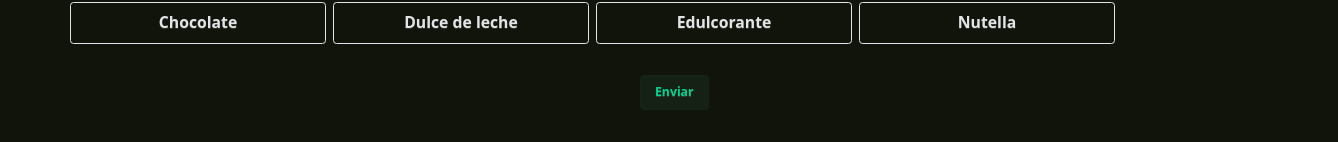
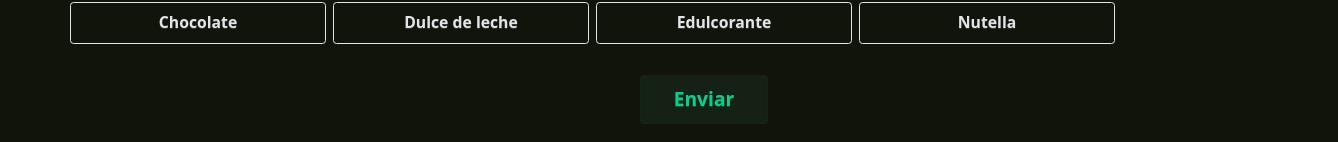
Before and after one commit to Guada-pdls/food-planner, a Next.js app: page /preferences in a window 1280 px wide. Shown: the part 1022-1164 px from the top of the page, 1338 px wide, since content can reach past the window. Built offline with nearby package versions, Linux system fonts and the light colour scheme.

Commit message:
separe preferencias con sus componentes

```diff
--- /dev/null
+++ b/src/Components/Preferences/Preferences.jsx
@@ -0,0 +1,27 @@
+// components/CategoryBlock.jsx
+import React from "react";
+
+const Preferences = ({ category, items, selectedItems, toggleItem }) => {
+  return (
+    <div className="mb-6 w-full">
+      <h2 className="text-[4vw] xl:text-[2.5vw] mb-2 font-semibold">{category}</h2>
+      <div className="flex flex-wrap gap-2 [&>*]:w-auto md:[&>*]:w-[20vw] xl:[&>*]:btn-lg">
+        {items.map((item) => (
+          <button
+            key={item}
+            onClick={() => toggleItem(category, item)}
+            className={`btn btn-sm ${
+              selectedItems[category]?.includes(item)
+                ? "bg-red-700"
+                : "btn-outline"
+            }`}
+          >
+            {item}
+          </button>
+        ))}
+      </div>
+    </div>
+  );
+};
+
+export default Preferences;
--- a/src/app/preferences/page.js
+++ b/src/app/preferences/page.js
@@ -1,29 +1,20 @@
 "use client";
 import React, { useState } from "react";
-
+import Preferences from '@/Components/Preferences/Preferences'
 const background = "@container min-h-screen flex justify-center bg-base-100";
 
 const Page = () => {
-  // Categorías y alimentos (nombres en español, variables en inglés)
   const categories = {
     Verduras: ["Brócoli", "Repollo", "Col", "Rúcula", "Cúrcuma"],
     Frutas: ["Remolacha", "Ciruela", "Palta", "Limón", "Aceituna"],
-    Legumbres: [
-      "Lentejas",
-      "Garbanzos",
-      "Poroto negro",
-      "Poroto flaco",
-      "Poroto rojo",
-    ],
+    Legumbres: ["Lentejas", "Garbanzos", "Poroto negro", "Poroto flaco", "Poroto rojo"],
     Carnes: ["Vaca", "Pollo", "Cerdo", "Cordero", "Pescado"],
     Lácteos: ["Leche", "Queso parmesano", "Yogurt", "Queso crema"],
     Dulces: ["Chocolate", "Dulce de leche", "Edulcorante", "Nutella"],
   };
 
-  // Estado con los seleccionados por categoría
   const [selectedItems, setSelectedItems] = useState({});
 
-  // Alternar selección de un ítem dentro de una categoría
   const toggleItem = (category, item) => {
     setSelectedItems((prev) => {
       const current = prev[category] || [];
@@ -36,17 +27,16 @@
     });
   };
 
-   function handleClickButton(){
-    const selectedList =[];
+  const handleClickButton = () => {
+    const selectedList = [];
+    for (const category in selectedItems) {
+      if (selectedItems[category].length > 0) {
+        selectedList.push(...selectedItems[category]);
+      }
+    }
+    console.log("Seleccionados:", selectedList);
+  };
 
-     {Object.entries(selectedItems).map(([category, items]) =>
-            items.length > 0 ? (
-              selectedList.push(items),
-
-              console.log(selectedList)
-            ) : null
-          )}
-   }
   return (
     <div className={background}>
       <div id="textBox" className="px-4 sm:px-10 md:px-20 w-full p-6">
@@ -56,48 +46,23 @@
           <strong>NO</strong> le gusten
         </p>
 
-        {Object.entries(categories).map(([category, items]) => (
-          <div key={category} className="mb-6 w-full">
-            <h2 className="text-[4vw] xl:text-[2.5vw] mb-2 font-semibold">{category}</h2>
-            <div className="flex flex-wrap gap-2 [&>*]:w-auto md:[&>*]:w-[20vw]  xl:[&>*]:btn-lg " >
-              {items.map((item) => (
-                <button
-                  key={item}
-                  onClick={() => toggleItem(category, item)}
-                  className={`btn btn-sm ${
-                    //colores al hacer click
-                    selectedItems[category]?.includes(item)
-                      ? "bg-red-700"
-                      : "btn-outline"
-                  }`}
-                >
-                  {item}
-                </button>
-              ))}
-            </div>
-          </div>
+        {/* Renderizado de cada categoría con su propio componente */}
+        {Object.keys(categories).map((category) => (
+          <Preferences
+            key={category}
+            category={category}
+            items={categories[category]}
+            selectedItems={selectedItems}
+            toggleItem={toggleItem}
+          />
         ))}
-        <button className="btn  btn-soft btn-success mx-[40%] md:mx-[50%] md:mt-[10px] xl:mx-[50%] xl:mt-[10px] " onClick={handleClickButton}>Enviar</button>
 
-
-        {/* Vista de seleccionados */}
-        {/*
-        <div className="mt-10 text-[3vw]">
-          <h3 className="font-bold mb-2">Seleccionados:</h3>
-          {Object.entries(selectedItems).map(([category, items]) =>
-            items.length > 0 ? (
-              <p key={category}>
-                <span className="font-medium">{category}:</span>{" "}
-                {items.join(", ")}
-              </p>
-            ) : null
-          )}
-        </div>
-        */}
-
-
-
-
+        <button
+          className="btn btn-soft btn-success mx-[40%] md:mx-[50%] md:mt-[10px] md:btn-lg xl:btn-xl xl:mx-[50%] xl:w-[10vw] xl:mt-[10px]"
+          onClick={handleClickButton}
+        >
+          Enviar
+        </button>
       </div>
     </div>
   );
```
